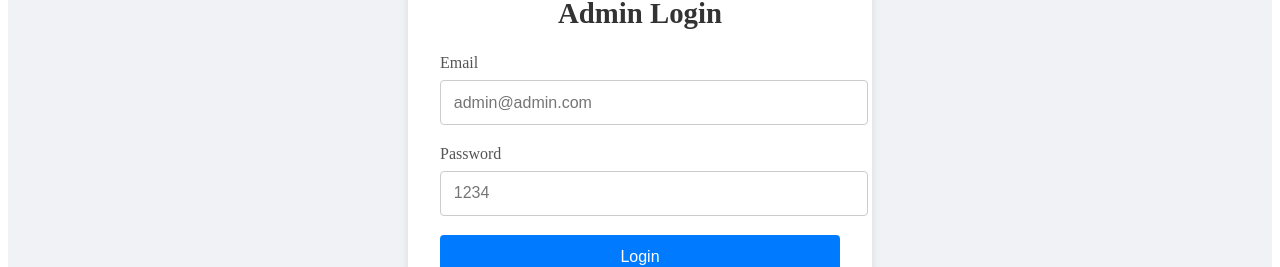
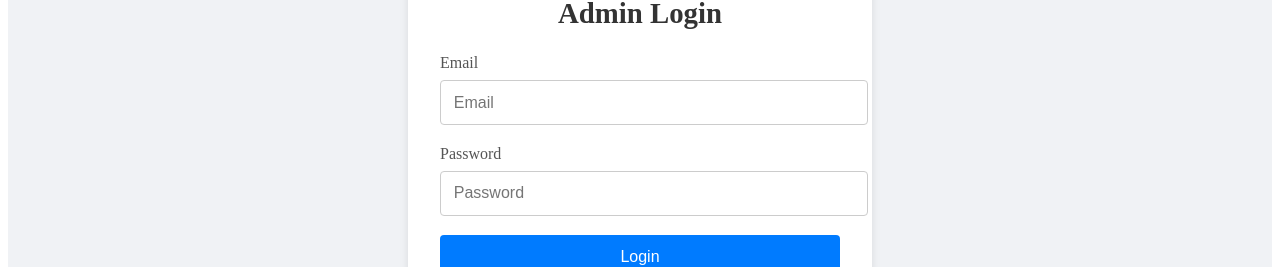
Before and after one commit to KodecHub/Vizualabs_Ticketing_Frontend, an Angular app: page /admin in a window 1280 px wide. Shown: the part 282-549 px from the top of the page. Built offline with nearby package versions, Linux system fonts and the light colour scheme.

Commit message:
change login placeholder

```diff
--- a/src/app/pages/login/login.component.html
+++ b/src/app/pages/login/login.component.html
@@ -10,7 +10,7 @@
           [(ngModel)]="email"
           name="email"
           class="form-control"
-          placeholder="admin@admin.com"
+          placeholder="Email"
           required
         />
       </div>
@@ -22,7 +22,7 @@
           [(ngModel)]="password"
           name="password"
           class="form-control"
-          placeholder="1234"
+          placeholder="Password"
           required
         />
       </div>
```
